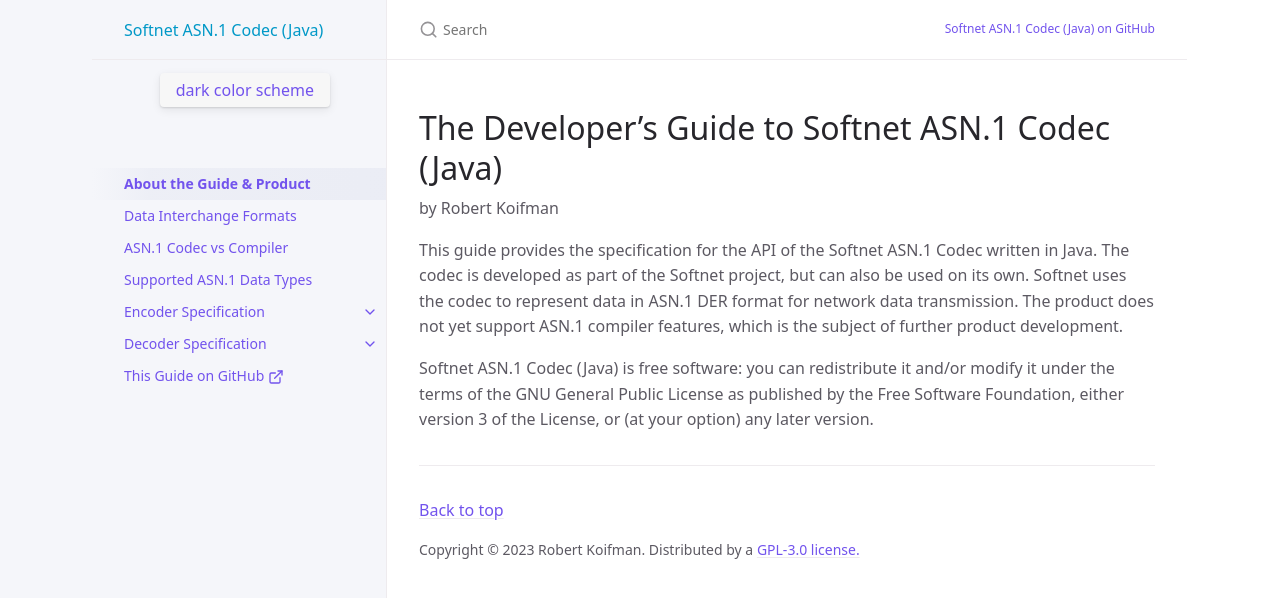
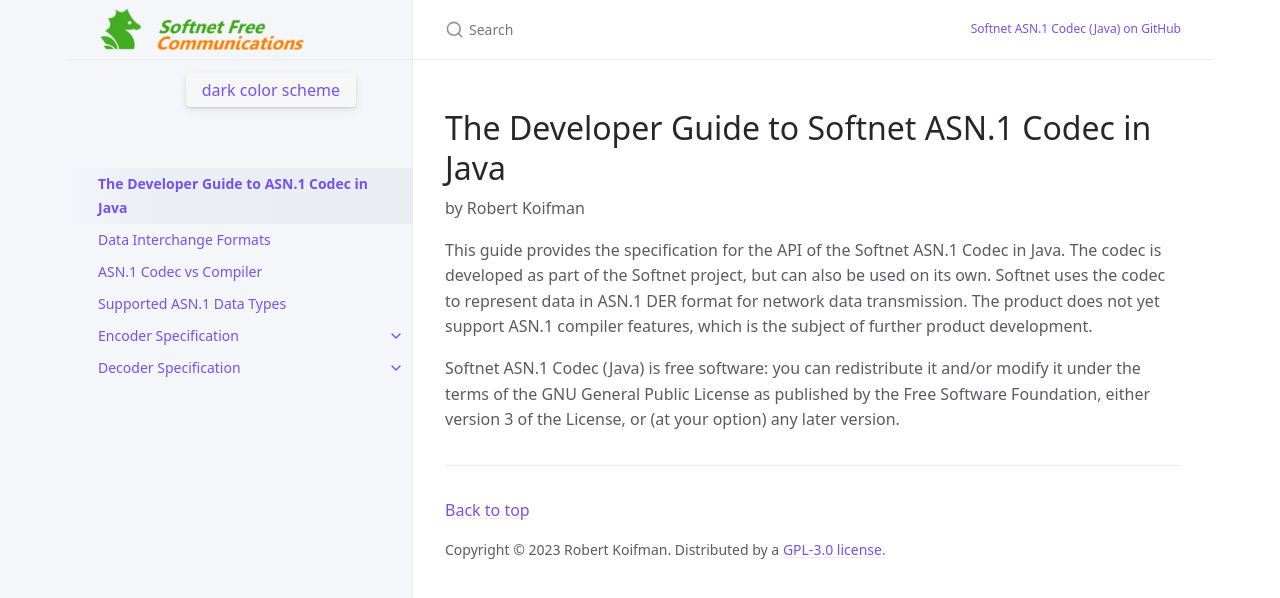
Before and after one commit to Softnet-Free/asn1codec-java, a Jekyll site: the page built from docs/index.md, in a window 1280 px wide. Shown: the top 598 px of the page. Built offline with Jekyll 4.4.1, drawn with Linux system fonts in a browser that asks for light colours.

Commit message:
text update

```diff
--- a/_config.yml
+++ b/_config.yml
@@ -14,7 +14,7 @@
 # You can create any custom variable you would like, and they will be accessible
 # in the templates via {{ site.myvariable }}.
 title: Softnet ASN.1 Codec (Java)
-description: The Developer's Guide to Softnet ASN.1 Codec (Java)
+description: The Developer Guide to Softnet ASN.1 Codec (Java)
 baseurl: "/"
 url: "https://softnet-free.github.io/asn1codec-java"
 repository: Softnet-Free/asn1codec-java
@@ -50,7 +50,7 @@ exclude:
    - fixtures/
 
 # Set a path/url to a logo that will be displayed instead of the title
-#logo: "/assets/images/Softnet_Logo.png"
+logo: "/assets/images/logo.png"
 
 # Enable or disable the site search
 # Supports true (default) or false
@@ -112,9 +112,9 @@ aux_links_new_tab: false
 nav_sort: case_sensitive # Capital letters sorted before lowercase
 
 # External navigation links
-nav_external_links:
-  - title: This Guide on GitHub
-    url: https://github.com/Softnet-Free/asn1codec-java/tree/gh-pages
+#nav_external_links:
+#  - title: This Guide on GitHub
+#    url: https://github.com/Softnet-Free/asn1codec-java/tree/gh-pages
 
 # Footer content
 # appears at the bottom of every page's main content
--- a/_sass/support/_variables.scss
+++ b/_sass/support/_variables.scss
@@ -95,8 +95,8 @@ $border-color: $grey-lt-100 !default;
 
 $gutter-spacing: $sp-6 !default;
 $gutter-spacing-sm: $sp-4 !default;
-$nav-width: 294px !default;
-$nav-width-md: 278px !default;
+$nav-width: 346px !default;
+$nav-width-md: 330px !default;
 $nav-list-item-height: $sp-6 !default;
 $nav-list-item-height-sm: $sp-8 !default;
 $nav-list-expander-right: true;
--- a/docs/index.md
+++ b/docs/index.md
@@ -1,15 +1,15 @@
 ---
 layout: default
-title: About the Guide & Product
+title: The Developer Guide to ASN.1 Codec in Java
 nav_order: 1
 permalink: /
 ---
 
-# The Developer's Guide to Softnet ASN.1 Codec (Java)
+# The Developer Guide to Softnet ASN.1 Codec in Java
 {: .fs-7 }
 
 by Robert Koifman
 
-This guide provides the specification for the API of the Softnet ASN.1 Codec written in Java. The codec is developed as part of the Softnet project, but can also be used on its own. Softnet uses the codec to represent data in ASN.1 DER format for network data transmission. The product does not yet support ASN.1 compiler features, which is the subject of further product development.
+This guide provides the specification for the API of the Softnet ASN.1 Codec in Java. The codec is developed as part of the Softnet project, but can also be used on its own. Softnet uses the codec to represent data in ASN.1 DER format for network data transmission. The product does not yet support ASN.1 compiler features, which is the subject of further product development.
 
 Softnet ASN.1 Codec (Java) is free software: you can redistribute it and/or modify it under the terms of the GNU General Public License as published by the Free Software Foundation, either version 3 of the License, or (at your option) any later version.
```
Also changed, not shown: assets/images/Softnet_Logo.png (deleted), assets/images/large-image.jpg (deleted), assets/images/logo.png (added), assets/images/me.png (deleted), assets/images/small-image.jpg (deleted), favicon.ico.
